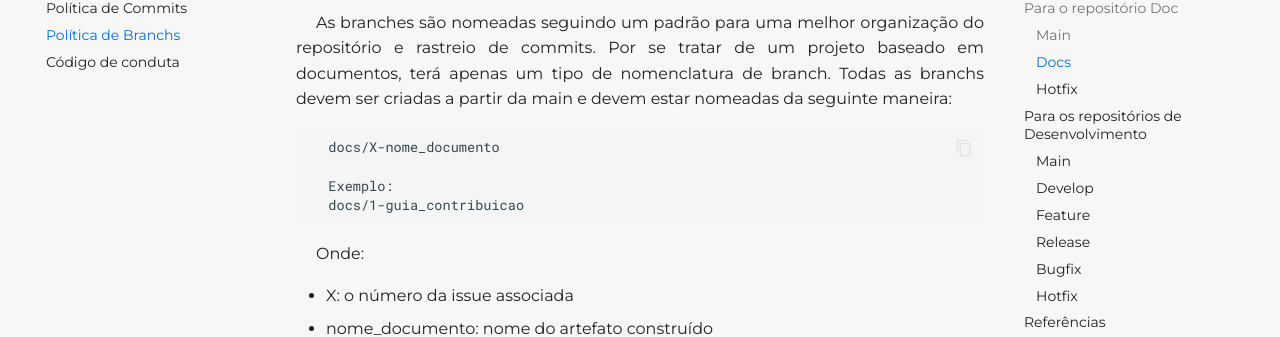
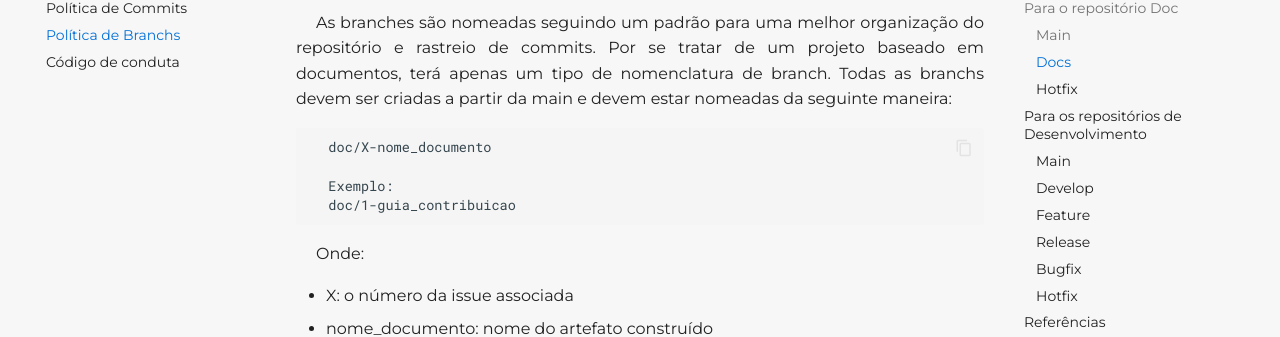
Before and after one commit to mdsreq-fga-unb/2024.2-T01-CRMProInjecao, an MkDocs documentation site: the page built from docs/guia-contribuicao/politica-de-branchs.md, in a window 1280 px wide and 900 px high, scrolled down 453 px. Shown: the part 122-459 px from the top of the window. Built offline with MkDocs 1.6.1 and Material for MkDocs 9.7.7, drawn with Linux system fonts in a browser that asks for light colours; comment, search, counter and statistics services are not loaded; the version menu is left out; some of the changed text lies outside the part shown.

Commit message:
docs: small fix to branch name

````diff
--- a/docs/guia-contribuicao/politica-de-branchs.md
+++ b/docs/guia-contribuicao/politica-de-branchs.md
@@ -18,10 +18,10 @@
 </p>
 
 ```bash
-  docs/X-nome_documento
+  doc/X-nome_documento
 
   Exemplo:
-  docs/1-guia_contribuicao
+  doc/1-guia_contribuicao
 ```
 
 <p align="justify" style="text-indent: 20px">
````
Also changed, not shown: other parts of docs/guia-contribuicao/politica-de-branchs.md (+1 -0 lines).
